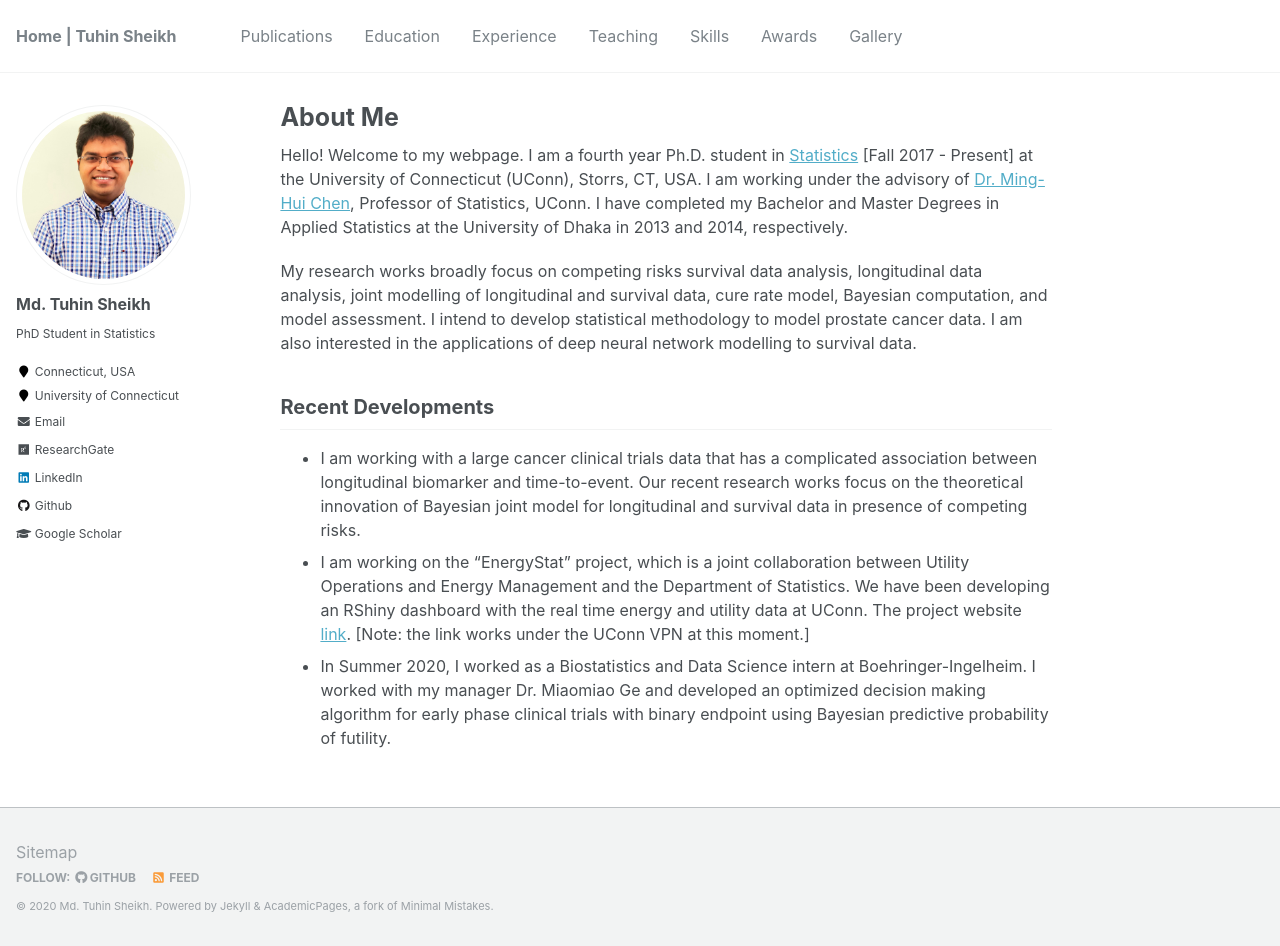
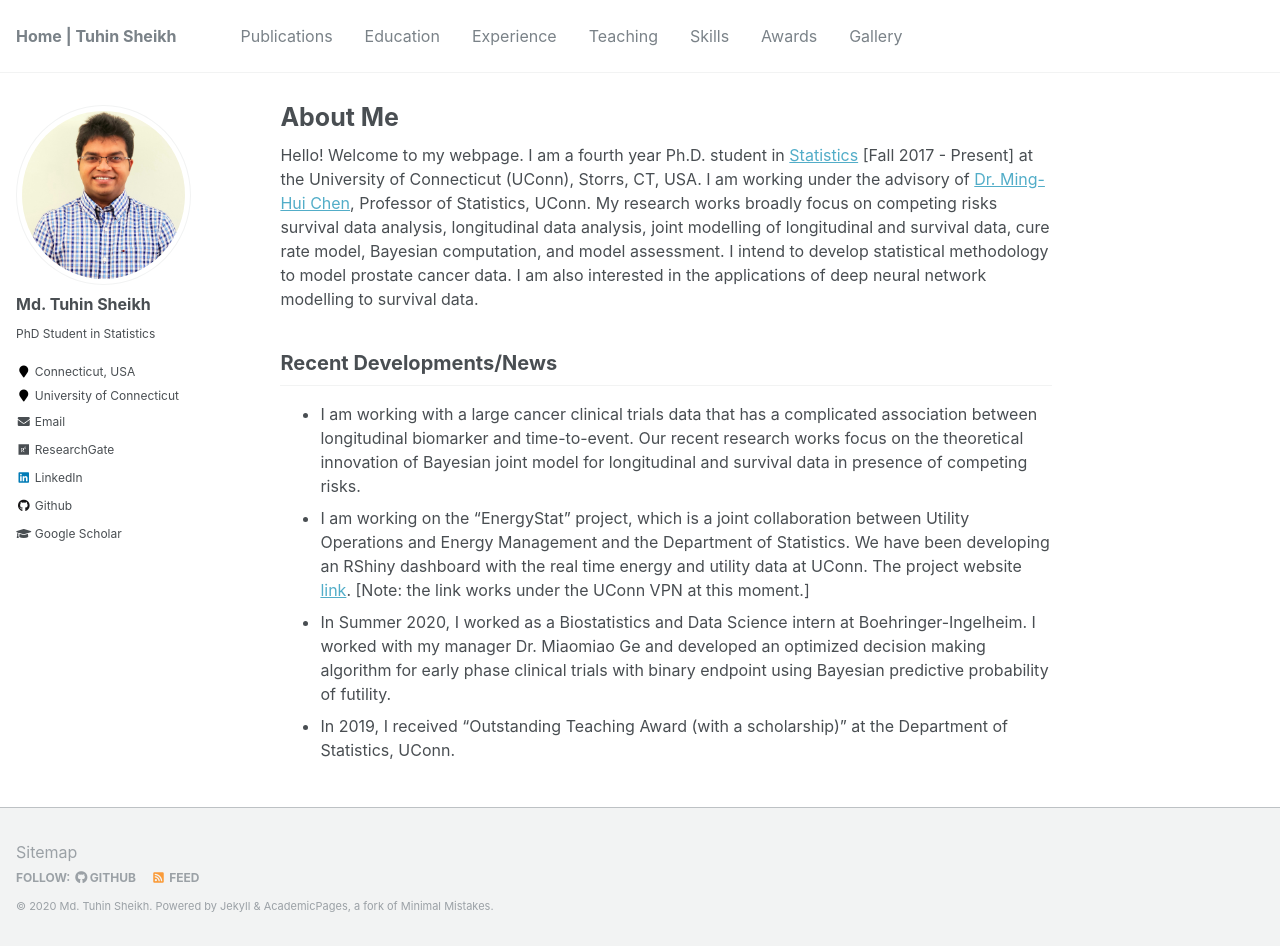
Before and after one commit to mdtuhinsheikh/mdtuhinsheikh.github.io, a Jekyll site: the page built from _pages/about.md, in a window 1280 px wide and 946 px high. Built offline with Jekyll 4.4.1, drawn with Linux system fonts in a browser that asks for light colours.

Commit message:
Update about.md

```diff
--- a/_pages/about.md
+++ b/_pages/about.md
@@ -7,12 +7,11 @@ redirect_from:
   - /about/
   - /about.html
 ---
-Hello! Welcome to my webpage. I am a fourth year Ph.D. student in [Statistics](https://stat.uconn.edu/) [Fall 2017 - Present] at the University of Connecticut (UConn), Storrs, CT, USA. I am working under the advisory of [Dr. Ming-Hui Chen](http://merlot.stat.uconn.edu/~mhchen/), Professor of Statistics, UConn. I have completed my Bachelor and Master Degrees in Applied Statistics at the University of Dhaka in 2013 and 2014, respectively.
-
-My research works broadly focus on competing risks survival data analysis, longitudinal data analysis, joint modelling of longitudinal and survival data, cure rate model, Bayesian computation, and model assessment. I intend to develop statistical methodology to model prostate cancer data. I am also interested in the applications of deep neural network modelling to survival data.
+Hello! Welcome to my webpage. I am a fourth year Ph.D. student in [Statistics](https://stat.uconn.edu/) [Fall 2017 - Present] at the University of Connecticut (UConn), Storrs, CT, USA. I am working under the advisory of [Dr. Ming-Hui Chen](http://merlot.stat.uconn.edu/~mhchen/), Professor of Statistics, UConn. My research works broadly focus on competing risks survival data analysis, longitudinal data analysis, joint modelling of longitudinal and survival data, cure rate model, Bayesian computation, and model assessment. I intend to develop statistical methodology to model prostate cancer data. I am also interested in the applications of deep neural network modelling to survival data.
 
 
-## Recent Developments
+## Recent Developments/News
 * I am working with a large cancer clinical trials data that has a complicated association between longitudinal biomarker and time-to-event. Our recent research works focus on the theoretical innovation of Bayesian joint model for longitudinal and survival data in presence of competing risks.
 * I am working on the "EnergyStat" project, which is a joint collaboration between Utility Operations and Energy Management and the Department of Statistics. We have been developing an RShiny dashboard with the real time energy and utility data at UConn. The project website [link](http://energystats.fo.uconn.edu:9999/). [Note: the link works under the UConn VPN at this moment.]
 * In Summer 2020, I worked as a Biostatistics and Data Science intern at Boehringer-Ingelheim. I worked with my manager Dr. Miaomiao Ge and developed an optimized decision making algorithm for early phase clinical trials with binary endpoint using Bayesian predictive probability of futility.
+* In 2019, I received "Outstanding Teaching Award (with a scholarship)" at the Department of Statistics, UConn.
```
